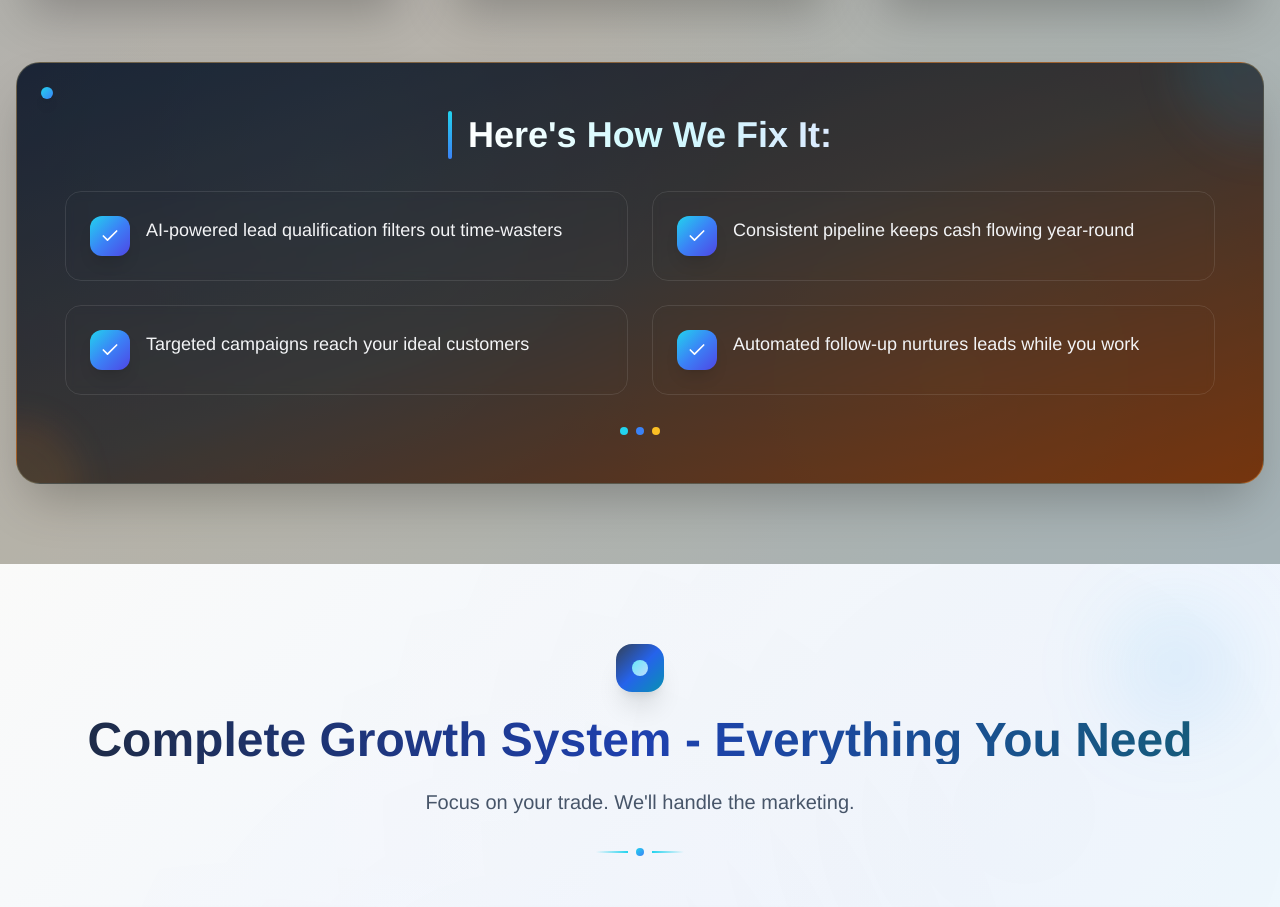
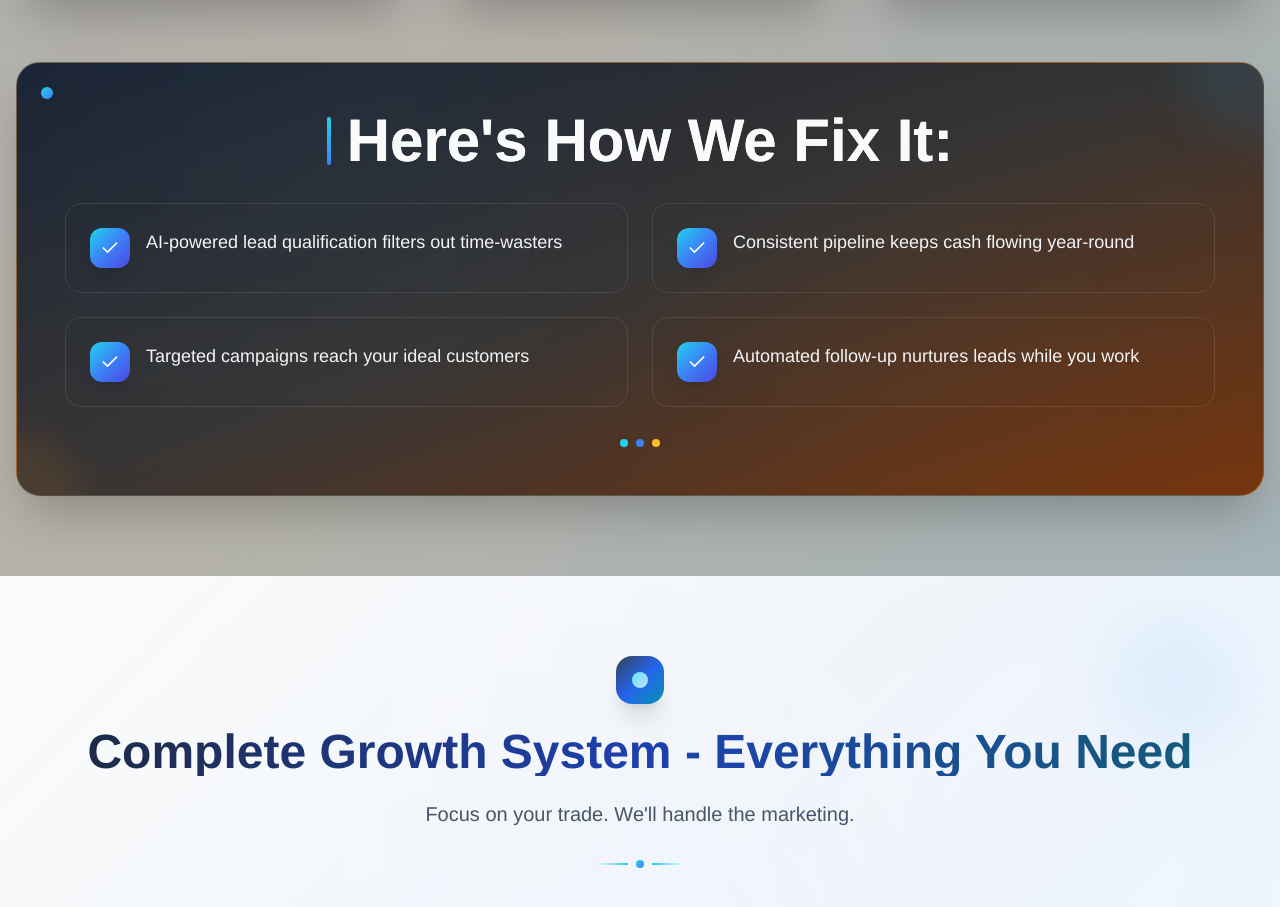
Before and after one commit to rafandradeh/krush-lead-flow-ai, a React (Vite) app: page / in a window 1280 px wide. Shown: the part 1643-2550 px from the top of the page. Built offline with nearby package versions, Linux system fonts and the light colour scheme.

Commit message:
Visual edit in Lovable
Edited UI in Lovable

```diff
--- a/src/components/ProblemsSection.tsx
+++ b/src/components/ProblemsSection.tsx
@@ -116,7 +116,7 @@ const ProblemsSection: React.FC<ProblemsSectionProps> = ({
           <div className="relative z-10">
             <div className="flex items-center justify-center mb-8">
               <div className="w-1 h-12 bg-gradient-to-b from-cyan-400 to-blue-500 rounded-full mr-4"></div>
-              <h3 className="text-3xl md:text-4xl font-bold text-center bg-gradient-to-r from-white via-cyan-100 to-blue-100 bg-clip-text text-transparent">
+              <h3 className="text-3xl font-bold text-center bg-gradient-to-r from-white via-cyan-100 to-blue-100 bg-clip-text text-zinc-50 md:text-6xl">
                 {t.solution.title}
               </h3>
             </div>
```
